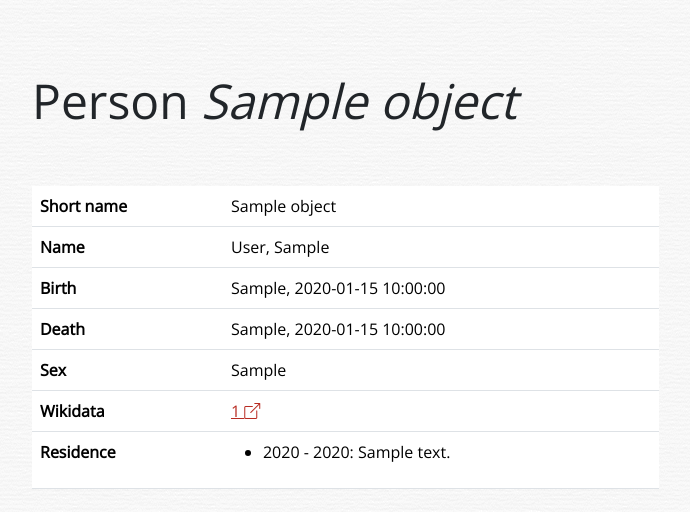
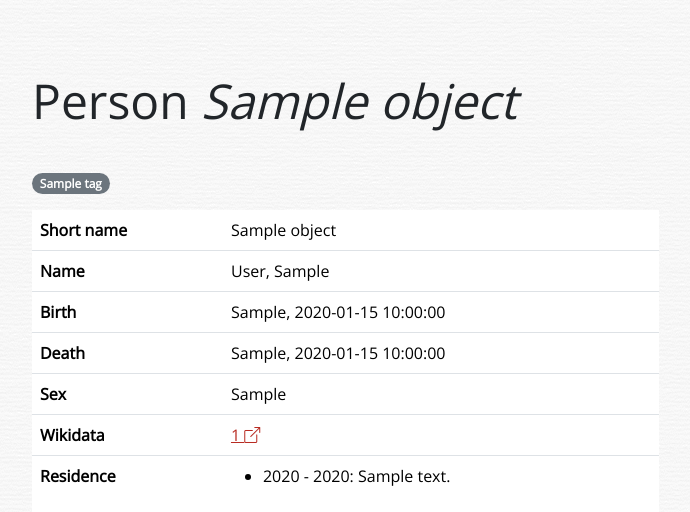
Before and after one commit to tsg-humlab/luchtmans, a Django app: template src/luchtmans/templates/luchtmans/person_detail.html in a window 1280 px wide. Shown: the part 56-568 px from the top of the page, without its empty margins (62-752 px from the left). Run offline with Django 5.2, Linux system fonts and the light colour scheme; the template is opened without the code that fills it: most values are stand-ins (such as "Sample title", 1, 10 or a date in 2020); some libraries are stand-ins or nearby versions.

Commit message:
Add tags to {Edition,Person,Work} detail views #12

```diff
--- a/src/luchtmans/templates/luchtmans/edition_detail.html
+++ b/src/luchtmans/templates/luchtmans/edition_detail.html
@@ -28,6 +28,11 @@
                     <h1 style="margin-top: 40px; margin-bottom: 40px; font-size: 48px; text-align: left">
                         Edition <i>{{ object }}</i>
                     </h1>
+                    <div>
+                        {% for tag in object.tags.all %}
+                            <span class="badge rounded-pill bg-secondary">{{ tag }}</span>
+                        {% endfor %}
+                    </div>
                 </div>
             </div>
         </div>
--- a/src/luchtmans/templates/luchtmans/person_detail.html
+++ b/src/luchtmans/templates/luchtmans/person_detail.html
@@ -30,6 +30,11 @@
                     <h1 style="margin-top: 40px; margin-bottom: 40px; font-size: 48px; text-align: left">
                         Person <i>{{ object }}</i>
                     </h1>
+                    <div>
+                        {% for tag in object.tags.all %}
+                            <span class="badge rounded-pill bg-secondary">{{ tag }}</span>
+                        {% endfor %}
+                    </div>
                 </div>
             </div>
         </div>
--- a/src/luchtmans/templates/luchtmans/work_detail.html
+++ b/src/luchtmans/templates/luchtmans/work_detail.html
@@ -28,6 +28,11 @@
                     <h1 style="margin-top: 40px; margin-bottom: 40px; font-size: 48px; text-align: left">
                         Work <i>{{ object }}</i>
                     </h1>
+                    <div>
+                        {% for tag in object.tags.all %}
+                            <span class="badge rounded-pill bg-secondary">{{ tag }}</span>
+                        {% endfor %}
+                    </div>
                 </div>
             </div>
         </div>
```
